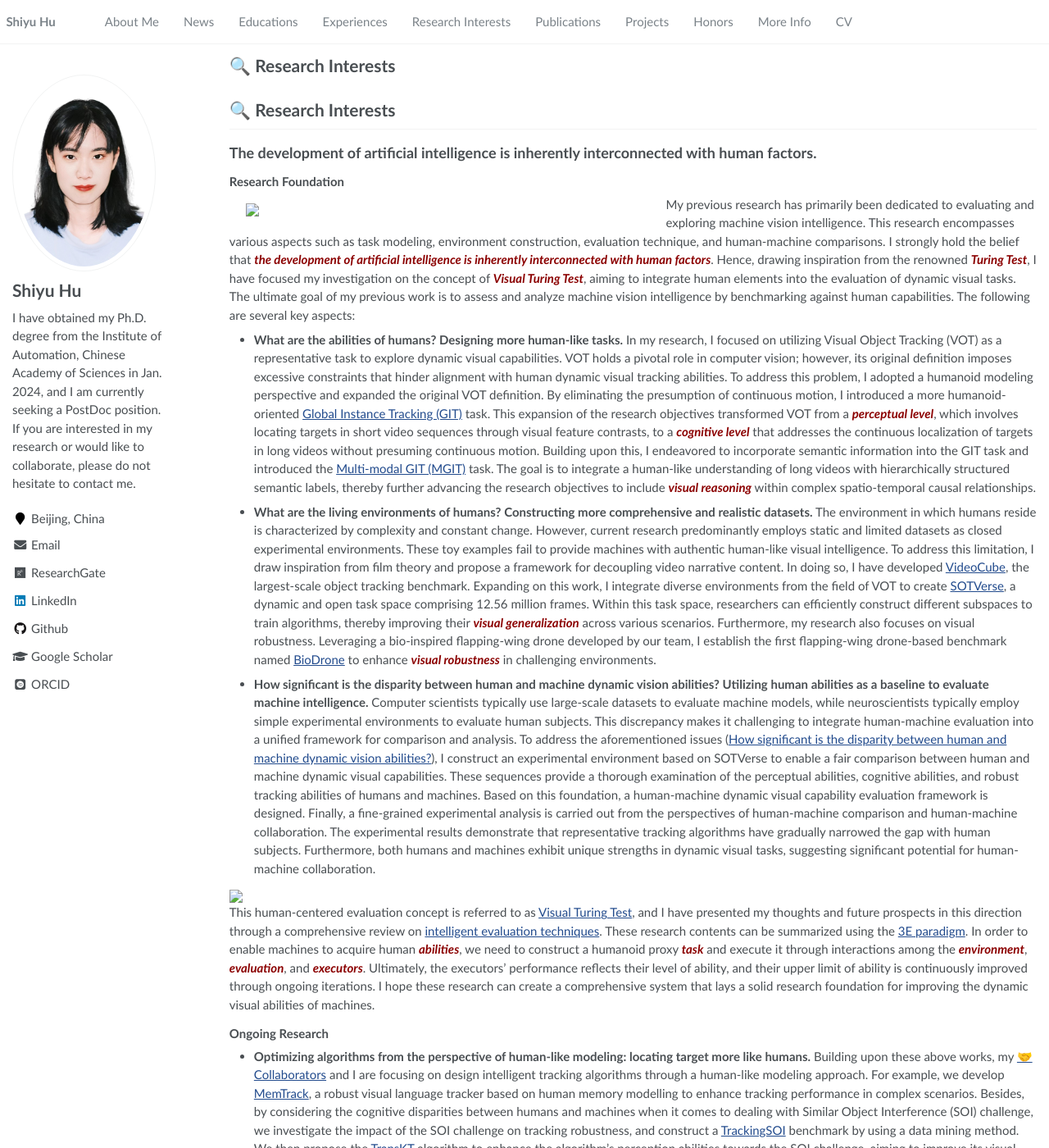
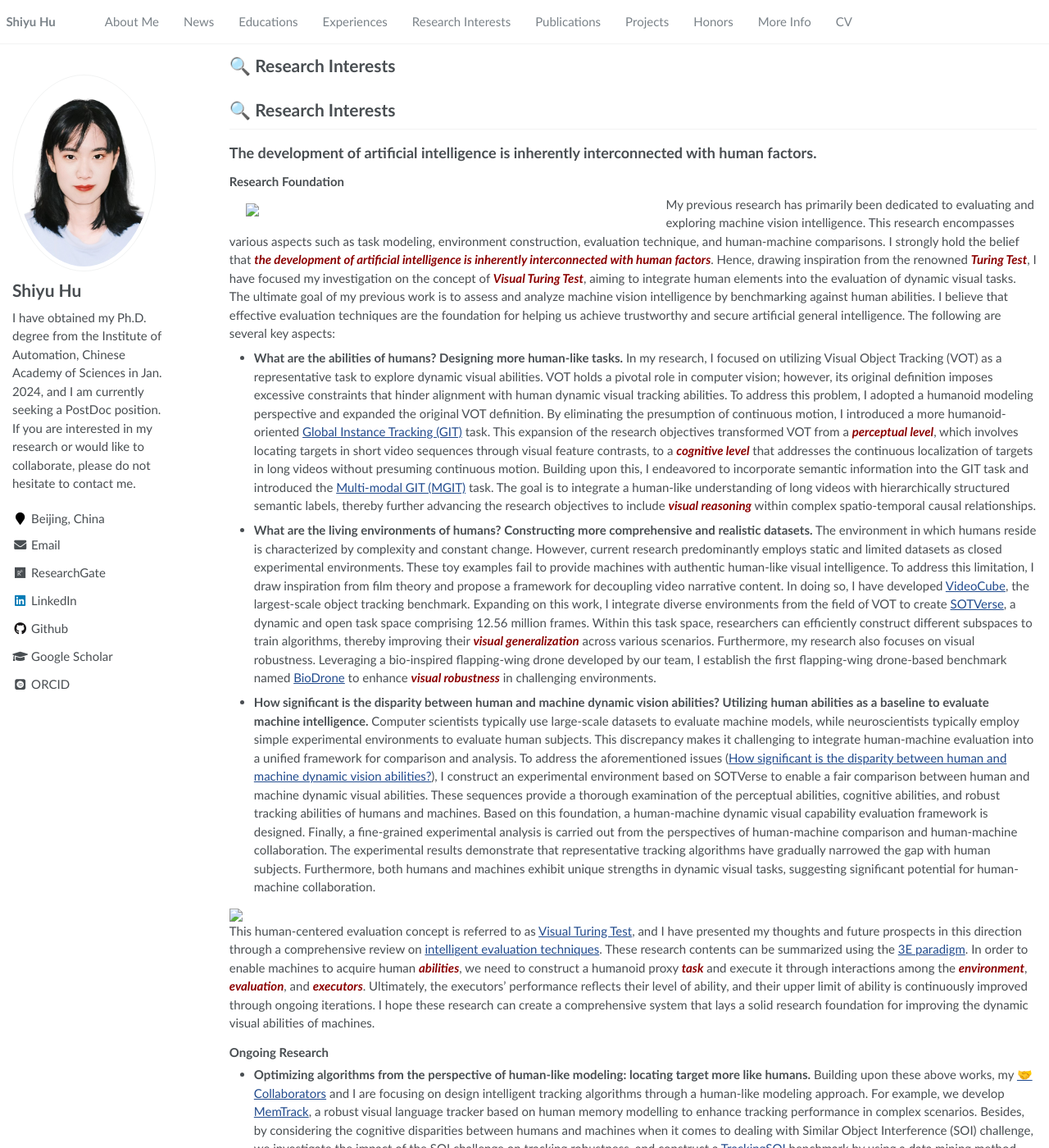
Before and after one commit to huuuuusy/huuuuusy.github.io, a Jekyll site: the page built from _pages/includes/interests.md, in a window 1280 px wide and 1400 px high. Shown: the whole window at 82% size. Built offline with Jekyll 4.4.1, drawn with Linux system fonts in a browser that asks for light colours; some web fonts are replaced; our own code applies the rules of GitHub Pages for plain Markdown files; some of the changed text lies outside the part shown.

Commit message:
240208 update intro

```diff
--- a/_pages/includes/interests.md
+++ b/_pages/includes/interests.md
@@ -7,10 +7,11 @@
 
 <img align="left" src="../../images/goal.png" width="50%" height="auto" hspace="20" vspace="10">
 
-My previous research has primarily been dedicated to evaluating and exploring machine vision intelligence. This research encompasses various aspects such as task modeling, environment construction, evaluation technique, and human-machine comparisons. I strongly hold the belief that ***<font color=DarkRed>the development of artificial intelligence is inherently interconnected with human factors</font>***. Hence, drawing inspiration from the renowned ***<font color=DarkRed>Turing Test</font>***, I have focused my investigation on the concept of ***<font color=DarkRed>Visual Turing Test</font>***, aiming to integrate human elements into the evaluation of dynamic visual tasks. The ultimate goal of my previous work is to assess and analyze machine vision intelligence by benchmarking against human capabilities. The following are several key aspects:
+My previous research has primarily been dedicated to evaluating and exploring machine vision intelligence. This research encompasses various aspects such as task modeling, environment construction, evaluation technique, and human-machine comparisons. I strongly hold the belief that ***<font color=DarkRed>the development of artificial intelligence is inherently interconnected with human factors</font>***. Hence, drawing inspiration from the renowned ***<font color=DarkRed>Turing Test</font>***, I have focused my investigation on the concept of ***<font color=DarkRed>Visual Turing Test</font>***, aiming to integrate human elements into the evaluation of dynamic visual tasks. The ultimate goal of my previous work is to assess and analyze machine vision intelligence by benchmarking against human abilities. I believe that effective evaluation techniques are the foundation for helping us achieve trustworthy and secure artificial general intelligence.
+The following are several key aspects:
 
 - **What are the abilities of humans? Designing more human-like tasks.**
-In my research, I focused on utilizing Visual Object Tracking (VOT) as a representative task to explore dynamic visual capabilities. VOT holds a pivotal role in computer vision; however, its original definition imposes excessive constraints that hinder alignment with human dynamic visual tracking abilities.
+In my research, I focused on utilizing Visual Object Tracking (VOT) as a representative task to explore dynamic visual abilities. VOT holds a pivotal role in computer vision; however, its original definition imposes excessive constraints that hinder alignment with human dynamic visual tracking abilities.
 To address this problem, I adopted a humanoid modeling perspective and expanded the original VOT definition. By eliminating the presumption of continuous motion, I introduced a more humanoid-oriented [Global Instance Tracking (GIT)](https://huuuuusy.github.io/#GIT) task. This expansion of the research objectives transformed VOT from a ***<font color=DarkRed>perceptual level</font>***, which involves locating targets in short video sequences through visual feature contrasts, to a ***<font color=DarkRed>cognitive level</font>*** that addresses the continuous localization of targets in long videos without presuming continuous motion.
 Building upon this, I endeavored to incorporate semantic information into the GIT task and introduced the [Multi-modal GIT (MGIT)](https://huuuuusy.github.io/#MGIT) task. The goal is to integrate a human-like understanding of long videos with hierarchically structured semantic labels, thereby further advancing the research objectives to include ***<font color=DarkRed>visual reasoning</font>*** within complex spatio-temporal causal relationships.
 
@@ -22,7 +23,7 @@ Furthermore, my research also focuses on visual robustness. Leveraging a bio-ins
 
 - **How significant is the disparity between human and machine dynamic vision abilities? Utilizing human abilities as a baseline to evaluate machine intelligence.**
 Computer scientists typically use large-scale datasets to evaluate machine models, while neuroscientists typically employ simple experimental environments to evaluate human subjects. This discrepancy makes it challenging to integrate human-machine evaluation into a unified framework for comparison and analysis.
-To address the aforementioned issues ([How significant is the disparity between human and machine dynamic vision abilities?](https://huuuuusy.github.io/#VTT-ICLR)), I construct an experimental environment based on SOTVerse to enable a fair comparison between human and machine dynamic visual capabilities. These sequences provide a thorough examination of the perceptual abilities, cognitive abilities, and robust tracking abilities of humans and machines. Based on this foundation, a human-machine dynamic visual capability evaluation framework is designed.
+To address the aforementioned issues ([How significant is the disparity between human and machine dynamic vision abilities?](https://huuuuusy.github.io/#VTT-ICLR)), I construct an experimental environment based on SOTVerse to enable a fair comparison between human and machine dynamic visual abilities. These sequences provide a thorough examination of the perceptual abilities, cognitive abilities, and robust tracking abilities of humans and machines. Based on this foundation, a human-machine dynamic visual capability evaluation framework is designed.
 Finally, a fine-grained experimental analysis is carried out from the perspectives of human-machine comparison and human-machine collaboration. The experimental results demonstrate that representative tracking algorithms have gradually narrowed the gap with human subjects. Furthermore, both humans and machines exhibit unique strengths in dynamic visual tasks, suggesting significant potential for human-machine collaboration.
 
 <img align="left" src="../../images/3E.png" width="100%" height="auto" >
@@ -38,7 +39,7 @@ Building upon these above works, my [🤝 Collaborators](https://huuuuusy.github
 - **Integrating dynamic visual research and application scenarios: from human-like modeling to human-intelligence interaction.**
 The primary objective of human-like modeling is to develop advanced algorithms that enable effective human-machine interaction, serving as the fundamental basis for subsequent collaborations between humans and machines in various scenarios.
 In our recent work, we have integrated language as a communication medium with the dynamic visual task of [unconstrained air-writing](https://huuuuusy.github.io/#AWCV). The overarching goal is to establish a natural and seamless mode of human-machine interaction, specifically catered to intelligent applications like AR/VR.
-Moreover, we are actively expanding the scope of visual language tracking task and exploring the potential development directions from the standpoint of human-machine interaction. We hope to leverage the capabilities of Large Language Models (LLMs) and construct more interactive dynamic visual algorithms.
+Moreover, we are actively expanding the scope of visual language tracking task and exploring the potential development directions from the standpoint of human-machine interaction. We hope to leverage the abilities of Large Language Models (LLMs) and construct more interactive dynamic visual algorithms.
 
 - **Evaluation is science: more comprehensive and in-depth evaluation techniques are needed in the era of LLMs.**
 LLMs are gaining increasing popularity in academia and industry due to their exceptional performance across various applications. As LLMs continue to play a vital role in both research and daily use, the need for critical evaluation techniques becomes increasingly apparent.
```
Also changed, not shown: _pages/includes/intro.md (+1 -1 lines).
